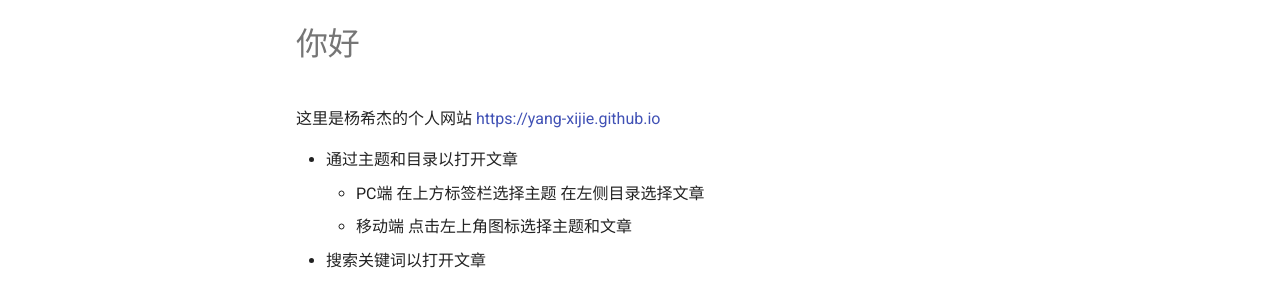
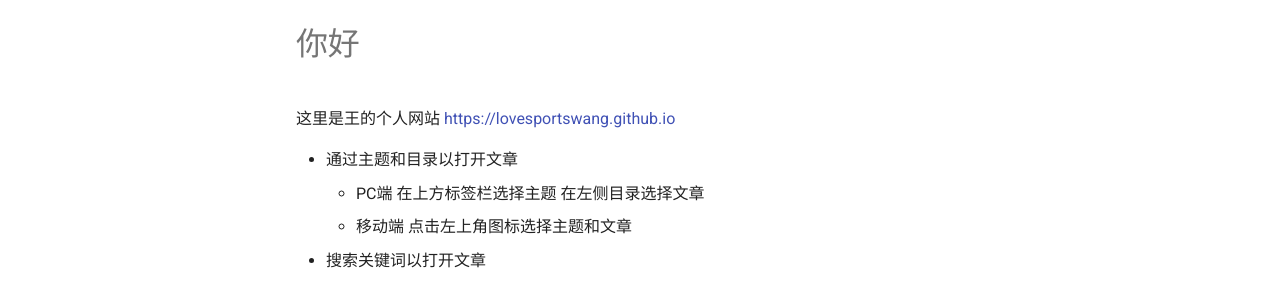
Before and after one commit to lovesportswang/lovesportswang.github.io, an MkDocs documentation site: the page built from docs/index.md, in a window 1280 px wide. Shown: the part 122-422 px from the top of the page. Built offline with MkDocs 1.6.1 and Material for MkDocs 9.7.7, drawn with Linux system fonts in a browser that asks for light colours; comment, search, counter and statistics services are not loaded.

Commit message:
Update index.md

```diff
--- a/docs/index.md
+++ b/docs/index.md
@@ -1,6 +1,6 @@
 # 你好
 
-这里是杨希杰的个人网站 <https://yang-xijie.github.io>
+这里是王的个人网站 <https://lovesportswang.github.io>
 
 - 通过主题和目录以打开文章
     - PC端 在上方标签栏选择主题 在左侧目录选择文章
```
